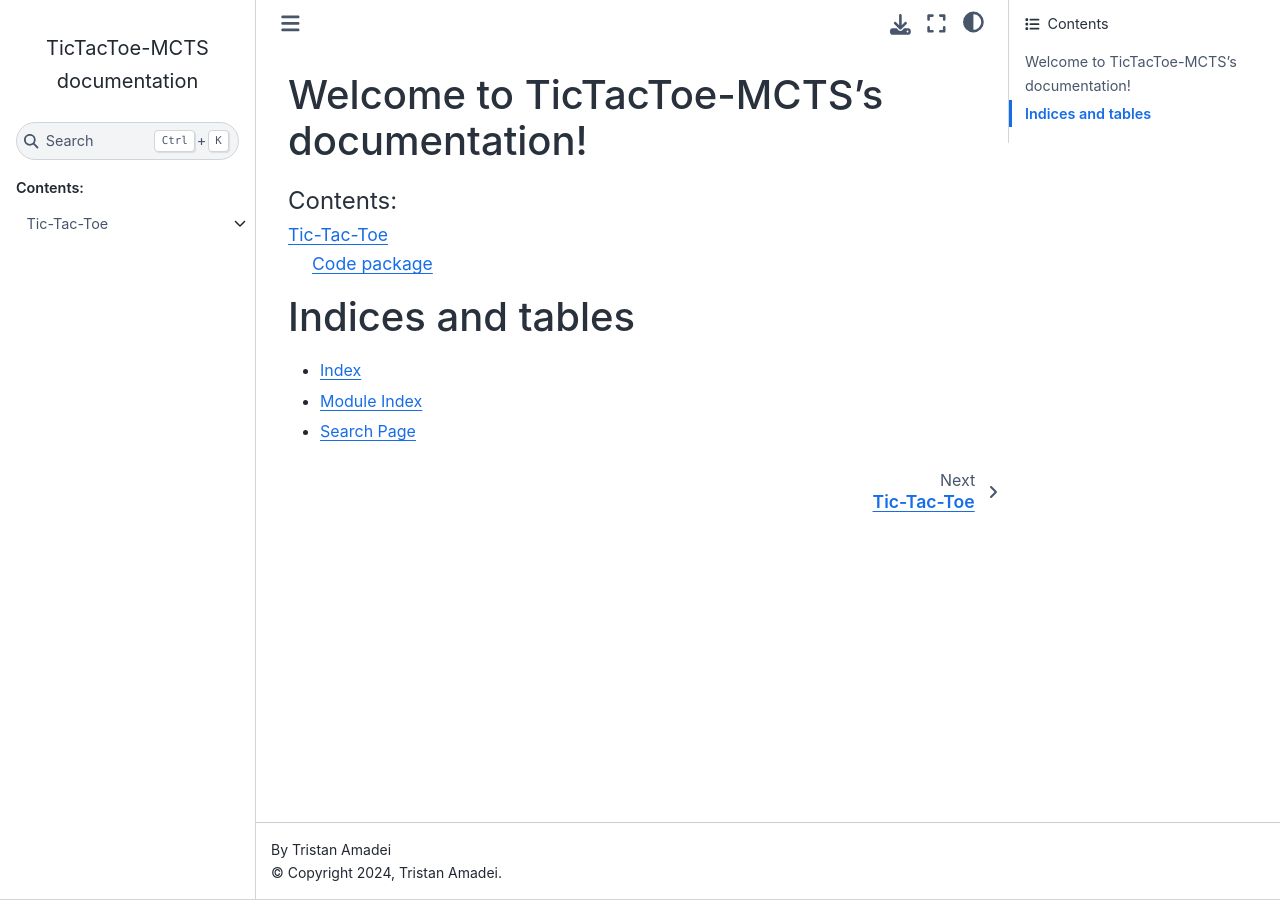
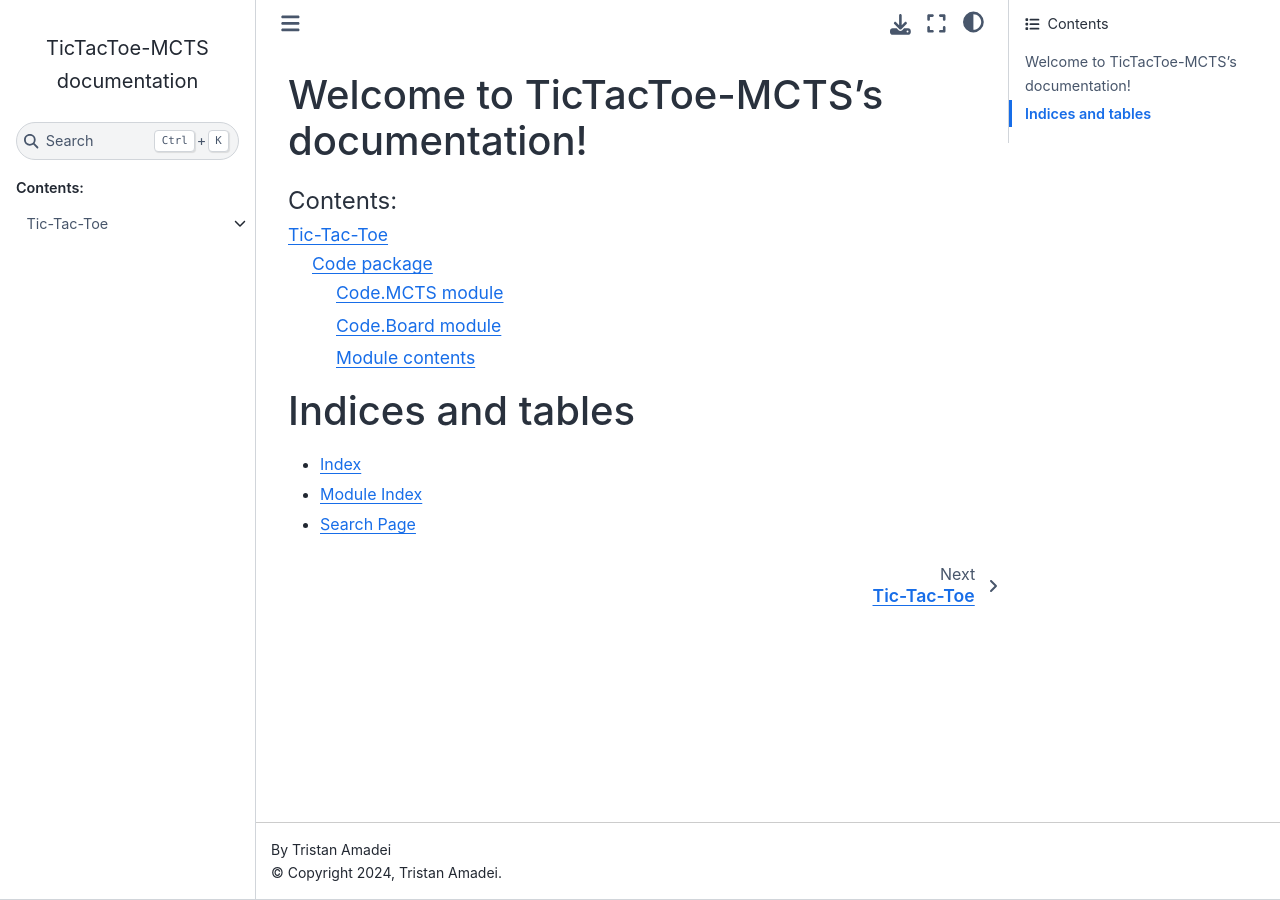
Before and after one commit to Tristan-Amadei/TicTacToe-MCTS, a Sphinx documentation site: the page built from docs/index.rst, in a window 1280 px wide. Built offline with Sphinx 7.4.7 and the Sphinx Book theme 1.1.4, drawn with Linux system fonts in a browser that asks for light colours.

Commit message:
changing tree depth

```diff
--- a/docs/conf.py
+++ b/docs/conf.py
@@ -18,7 +18,7 @@ author = 'Tristan Amadei'
 # -- General configuration ---------------------------------------------------
 # https://www.sphinx-doc.org/en/master/usage/configuration.html#general-configuration
 
-autodoc_mock_imports = ["Board_script"]
+autodoc_mock_imports = ["Board_script", "MCTS"]
 extensions = ['sphinx.ext.todo', 'sphinx.ext.viewcode', 'sphinx.ext.autodoc']
 
 templates_path = ['_templates']
--- a/docs/index.rst
+++ b/docs/index.rst
@@ -7,7 +7,7 @@ Welcome to TicTacToe-MCTS's documentation!
 ==========================================
 
 .. toctree::
-   :maxdepth: 2
+   :maxdepth: 4
    :caption: Contents:
 
    modules
--- a/docs/modules.rst
+++ b/docs/modules.rst
@@ -2,6 +2,6 @@ Tic-Tac-Toe
 ===========
 
 .. toctree::
-   :maxdepth: 4
+   :maxdepth: 6
 
    Code
```
Also changed, not shown: 8 other files.
